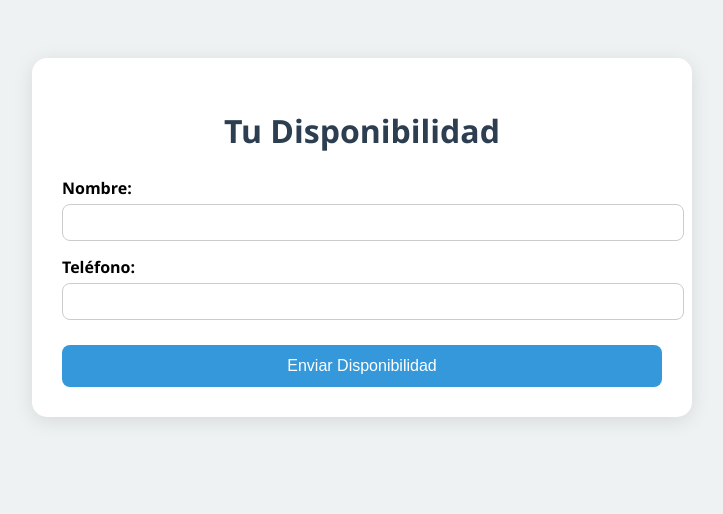
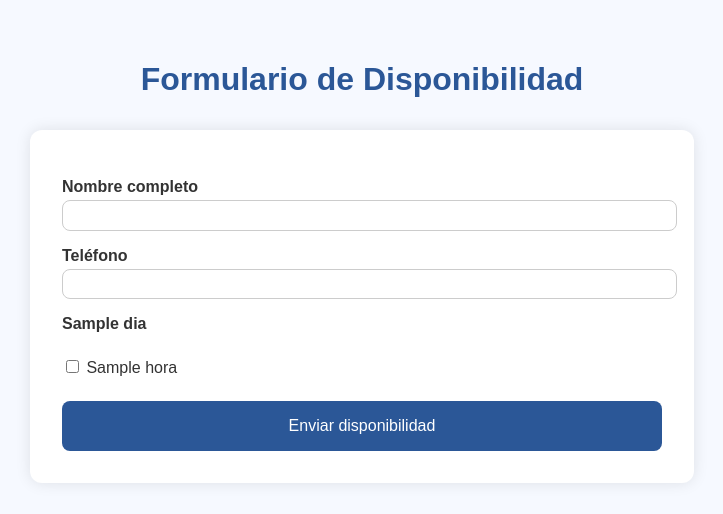
Before and after one commit to RaulMunozz/autoescuela-demo, a Flask app: template templates/formulario.html in a window 1280 px wide. Shown: the top 514 px of the page, without its empty margins (278-1001 px from the left). Run offline with Flask 3, Linux system fonts and the light colour scheme; the template is opened without the code that fills it: most values are stand-ins (such as "Sample title", 1, 10 or a date in 2020).

Commit message:
Solucionar error de variable horas_por_dia en página principal

```diff
--- a/templates/formulario.html
+++ b/templates/formulario.html
@@ -1,82 +1,85 @@
 <!DOCTYPE html>
-<html>
+<html lang="es">
 <head>
-    <title>Formulario de Disponibilidad - Autoescuela</title>
+  <meta charset="UTF-8">
+  <title>Formulario de Disponibilidad</title>
   <style>
     body {
-            font-family: 'Segoe UI', Tahoma, Geneva, Verdana, sans-serif;
-            background-color: #eef2f3;
-            padding: 50px;
-        }
-        .container {
-            max-width: 600px;
-            background-color: white;
-            padding: 30px;
-            border-radius: 15px;
-            margin: 0 auto;
-            box-shadow: 0 4px 20px rgba(0, 0, 0, 0.1);
+      font-family: Arial, sans-serif;
+      background: #f6f9ff;
+      padding: 2em;
+      color: #333;
     }
     h1 {
       text-align: center;
-            margin-bottom: 25px;
-            color: #2c3e50;
+      margin-bottom: 1em;
+      color: #2b5797;
+    }
+    form {
+      background: white;
+      padding: 2em;
+      border-radius: 12px;
+      box-shadow: 0 0 15px rgba(0,0,0,0.1);
+      max-width: 600px;
+      margin: auto;
     }
     label {
+      display: block;
+      margin-top: 1em;
       font-weight: bold;
-            margin-top: 15px;
-            display: block;
     }
-        input, select {
+    input[type="text"],
+    input[type="tel"] {
       width: 100%;
-            padding: 10px;
-            margin-top: 5px;
+      padding: 0.5em;
+      margin-top: 0.3em;
+      border: 1px solid #ccc;
       border-radius: 8px;
-            border: 1px solid #ccc;
     }
-        .dia-section {
-            margin-bottom: 15px;
+    .horas {
+      display: flex;
+      flex-wrap: wrap;
+      gap: 0.3em;
+      margin-top: 0.5em;
     }
-        .hora-checkbox {
-            margin-right: 10px;
+    .horas label {
+      font-weight: normal;
     }
     button {
-            margin-top: 25px;
+      margin-top: 1.5em;
       width: 100%;
-            padding: 12px;
-            background-color: #3498db;
+      background: #2b5797;
       color: white;
+      padding: 1em;
       border: none;
       border-radius: 8px;
-            font-size: 16px;
+      font-size: 1em;
       cursor: pointer;
     }
     button:hover {
-            background-color: #2980b9;
+      background: #1a3d6d;
     }
   </style>
 </head>
 <body>
-    <div class="container">
-        <h1>Tu Disponibilidad</h1>
-        <form method="POST" action="/">
-            <label for="nombre">Nombre:</label>
-            <input type="text" id="nombre" name="nombre" required>
+  <h1>Formulario de Disponibilidad</h1>
+  <form method="post" action="/">
+    <label for="nombre">Nombre completo</label>
+    <input type="text" name="nombre" id="nombre" required>
 
-            <label for="telefono">Teléfono:</label>
-            <input type="tel" id="telefono" name="telefono" required pattern="[0-9]{9,15}" title="Introduce un número válido">
+    <label for="telefono">Teléfono</label>
+    <input type="tel" name="telefono" id="telefono" required>
 
-            {% for dia, horas in horas_por_dia.items() %}
-                <div class="dia-section">
-                    <label>{{ dia }}:</label>
+    {% for dia in dias %}
+      <label>{{ dia }}</label>
+      <div class="horas">
         {% for hora in horas %}
-                        <input type="checkbox" class="hora-checkbox" name="disponibilidad_{{ dia }}" value="{{ hora }}">
-                        {{ hora }}
+          <label><input type="checkbox" name="disponibilidad_{{ dia }}" value="{{ hora }}"> {{ hora }}</label>
         {% endfor %}
       </div>
     {% endfor %}
 
-            <button type="submit">Enviar Disponibilidad</button>
+    <button type="submit">Enviar disponibilidad</button>
   </form>
-    </div>
 </body>
 </html>
```
Lines whose indentation alone changed are shown as unchanged.
